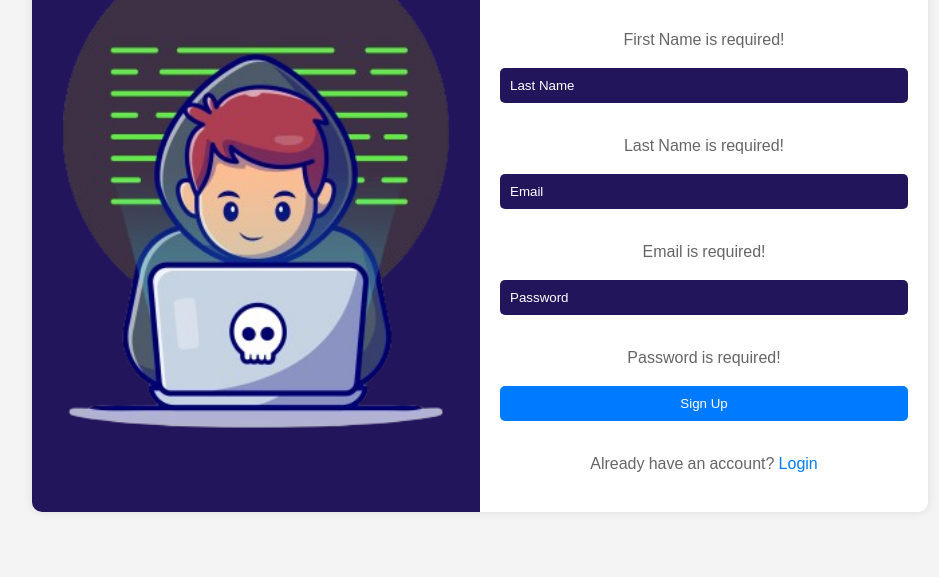
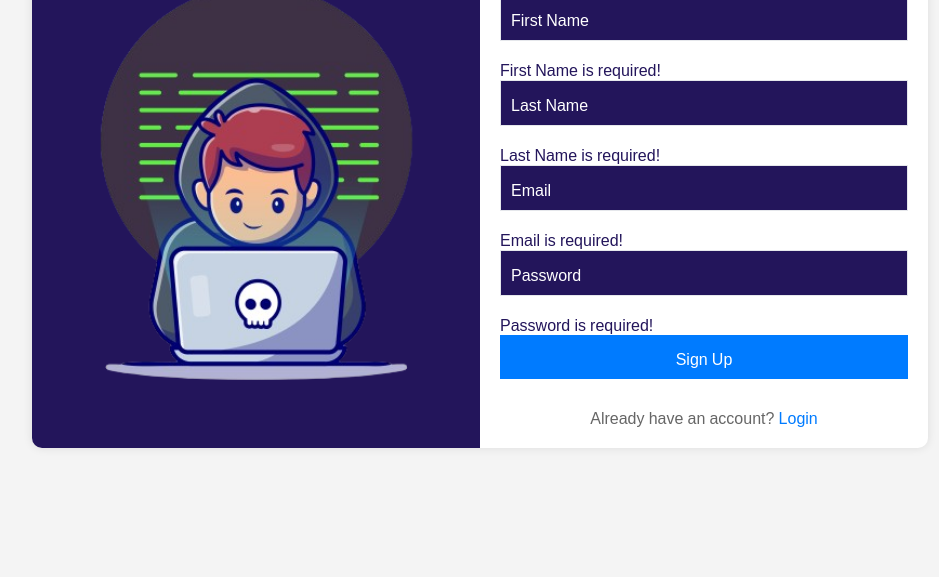
Before and after one commit to webdesignworld/HTML-Web-Pages---Tailwind, a plain HTML site: page signup.html in a window 1280 px wide. Shown: the part 223-800 px from the top of the page, without its empty margins (160-1099 px from the left). Drawn offline with nearby package versions, Linux system fonts and the light colour scheme; some packages are replaced by stand-ins of ours; a script that the page names is missing.

Commit message:
changed signup css to tailwind

```diff
--- a/signup.css
+++ /dev/null
@@ -1,107 +0,0 @@
-body {
-        margin: 0;
-        padding: 0;
-        background-color: var(--background-color);
-        font-family: var(--font-framily);
-        color: var(--main-color);
-      }
-
-
-
-
-
-
-
-      :root {
-        --primary-text-button-color: #8053ff;
-        --main-color: #23155b;
-        --gray-light-color-body: #817d8e;
-        --white-background-form-color: #f4f4f4;
-        --background-color: #f4f4f4;
-
-        --font-framily: Martel Sans, Noto Sans Khojki, sans-serif;
-
-      }
-
-
-
-
-
-
-
-.signup_mail {
-        display: flex;
-        justify-content: center;
-        align-items: center;
-        height: 100vh;
-        margin: 0;
-        font-family:Martel Sans, Noto Sans Khojki, sans-serif;
-        background-color: #f4f4f4;
-      }
-
-
-
-
-.signup_form {
-        display: flex;
-        width: 70%;
-        background-color: #ffffff;
-        box-shadow: 0 0 10px rgba(0, 0, 0, 0.1);
-        border-radius: 10px;
-        overflow: hidden;
-      }
-
-      .developer_avatar {
-        width: 50%;
-        background-color: #23155b;
-        object-fit: cover;
-      }
-
-      form {
-        width: 50%;
-        padding: 20px;
-        display: flex;
-        flex-direction: column;
-        justify-content: center;
-      }
-
-      form h1 {
-        margin-bottom: 20px;
-        color: #8053ff;
-        text-align: center;
-      }
-
-      form input[type="text"],
-      form input[type="password"],
-      form input[type="submit"] {
-        margin-bottom: 15px;
-        padding: 10px;
-        background-color: #23155b;
-        border: none;
-        border-radius: 5px;
-        color: #ffffff;
-      }
-
-      form input[type="text"]::placeholder,
-      form input[type="password"]::placeholder {
-        color: white;
-      }
-
-      form input[type="submit"] {
-        background-color: #007BFF;
-        color: #ffffff;
-
-      }
-
-
-
-      form p {
-        margin-top: 10px;
-        color: #666666;
-        text-align: center;
-      }
-
-      form a {
-        color: #007BFF;
-        text-decoration: none;
-      }
--- a/signup.html
+++ b/signup.html
@@ -3,40 +3,67 @@
   <head>
     <meta charset="UTF-8" />
     <meta name="viewport" content="width=device-width, initial-scale=1.0" />
-    <link rel="stylesheet" href="./signup.css" />
     <script src="https://cdn.jsdelivr.net/npm/sweetalert2@11"></script>
+
+
+    <script src="https://cdn.tailwindcss.com"></script>
+    <script>
+      tailwind.config = {
+        theme: {
+          extend: {
+            colors: {
+              'primary-text-button-color': '#8053ff',
+              'main-color': '#23155b',
+              'gray-light-color-body': '#817d8e',
+              'white-background-form-color': '#f4f4f4',
+              'background-color': '#f4f4f4',
+            },
+            fontFamily: {
+              sans: ['Martel Sans', 'Noto Sans Khojki', 'sans-serif'],
+            },
+          },
+        },
+      };
+    </script>
     <title>Signup Page</title>
   </head>
-  <body>
+  <body class="m-0 p-0 bg-background-color font-family-sans text-main-color">
     <main>
-      <div class="signup_mail">
-        <div class="signup_form">
+      <div class="signup_mail flex justify-center items-center h-screen m-0 font-sans bg-background-color"      >
+        <div class="signup_form  flex w-[70%] bg-white shadow-[0_0_10px_rgba(0,0,0,0.1)] rounded-[10px] overflow-hidden">
           <img
-            class="developer_avatar"
+            class="developer_avatar w-6/12 bg-main-color object-cover"
             src="./assetts/coding.png"
             alt="developer_avatar"
           />
 
 
 
-<form id="signupForm"action="">
-            <h1>Join Coders Now!</h1>
-            <input type="text" id="fname" placeholder="First Name" />
-            <p class = "error" id="fnameError"> First Name is required!</p>
-            <input type="text" id="lname" placeholder="Last Name" />
+<form id="signupForm"action="" class="w-6/12 p-5 flex flex-col justify-center">
+            <h1 class="mb-5 text-primary-text-button-color font-bold text-center text-[32px]">Join Coders Now!</h1>
+
+
+
+
+
+            <input type="text" id="fname" placeholder="First Name" class="mb-[15px] p-2.5 border border-solid bg-main-color text-white placeholder-white" />
+            <p class = "error" id="fnameError" > First Name is required!</p>
+
+
+            <input type="text" id="lname" placeholder="Last Name"  class="mb-[15px] p-2.5 border border-solid bg-main-color text-white placeholder-white"/>
             <p class = "error" id="lnameError"> Last Name is required!</p>
 
 
 
 
-            <input type="text" id="email" placeholder="Email" />
-            <p class = "error" id="emailError"> Email is required!</p>
-            <input type="password" id="password" placeholder="Password" />
-            <p class = "error" id="passwordError"> Password is required!</p>
-            <input type="submit" id="submit" value="Sign Up" />
-            <p>
+            <input type="text" id="email" placeholder="Email" class="mb-[15px] p-2.5 border border-solid bg-main-color text-white placeholder-white"/>
+            <p class = "error" id="emailError" > Email is required!</p>
+            <input type="password" id="password" placeholder="Password" class="mb-[15px] p-2.5 border border-solid bg-main-color text-white placeholder-white" />
+            <p class = "error" id="passwordError" > Password is required!</p>
+            <input type="submit" id="submit" value="Sign Up" class="bg-[#007BFF] text-white mb-[15px] p-2.5 border-solid"/>
+            <p class="mt-2.5 text-center text-[#666666]" >
               Already have an account?
-              <a href="./login.html" target="_blank">Login</a>
+              <a href="./login.html" target="_blank" class="text-[#007BFF] no-underline">Login</a>
             </p>
           </form>
         </div>
```
Also changed, not shown: login.html (+4 -0 lines).
